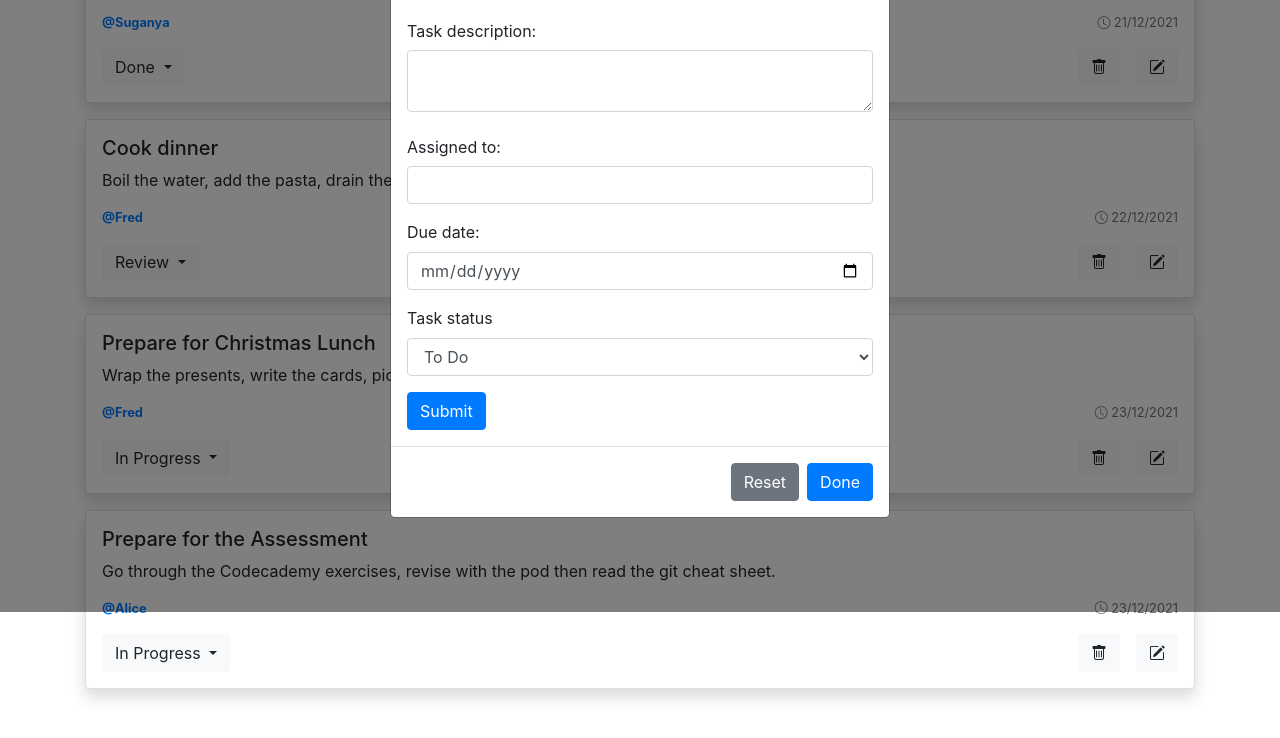
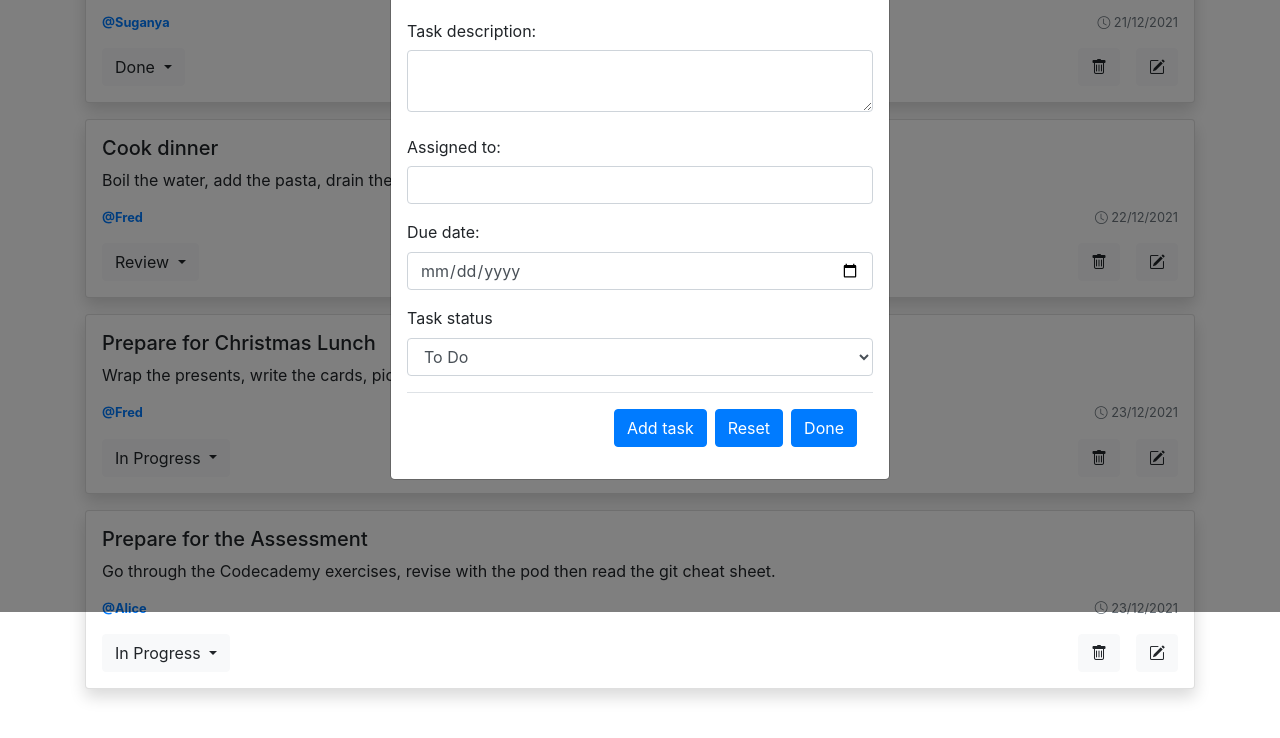
Before and after one commit to bashirawaty02/checklist, a website: page index.html in a window 1280 px wide. Both pictures are taken after a click on the button 1166 px from the left and 72 px from the top of the page. Shown: the part 188-926 px from the top of the page. Drawn offline with nearby package versions, Linux system fonts and the light colour scheme.

Commit message:
added bottom row

```diff
--- a/index.html
+++ b/index.html
@@ -76,23 +76,42 @@
                 </div>
               </div>
 
+              <div class="modal-footer">
 
               <button
                   type="submit"
                   class="btn btn-primary"
                   id="new-task-submit"
                 >
-                  Submit
+                Add task
               </button>
 
+              <button
+                  type="button"
+                  class="btn btn-primary"
+                  id="new-task-submit"
+                >
+                Reset
+              </button>
+
+              <button
+              type="button"
+              class="btn btn-primary"
+              id="new-task-submit"
+              data-dismiss="modal"
+              >
+                Done
+              </button>
+
+            </div>
 
             </form>
           </div>
-          <div class="modal-footer">
+          <!-- <div class="modal-footer">
             <button type="button" class="btn btn-secondary" data-dismiss="modal">Reset</button>
-            <!-- <button type="button" class="btn btn-primary" data-dismiss="modal">Done</button> -->
-            <button type="button" class="btn btn-primary" >Done</button>
-          </div>
+            <button type="button" class="btn btn-primary" data-dismiss="modal">Done</button> -->
+            <!-- <button type="button" class="btn btn-primary" >Done</button> -->
+          <!-- </div> -->
         </div>
       </div>
     </div>
```
